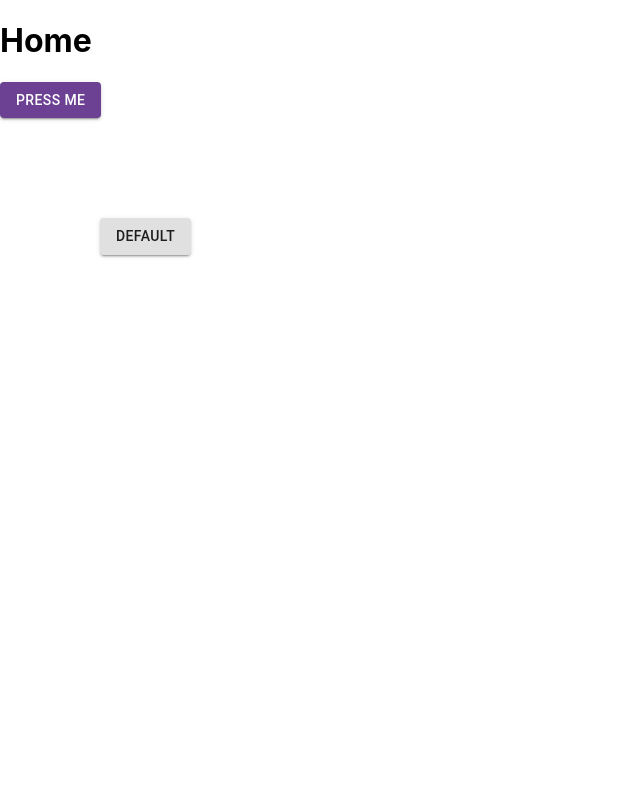
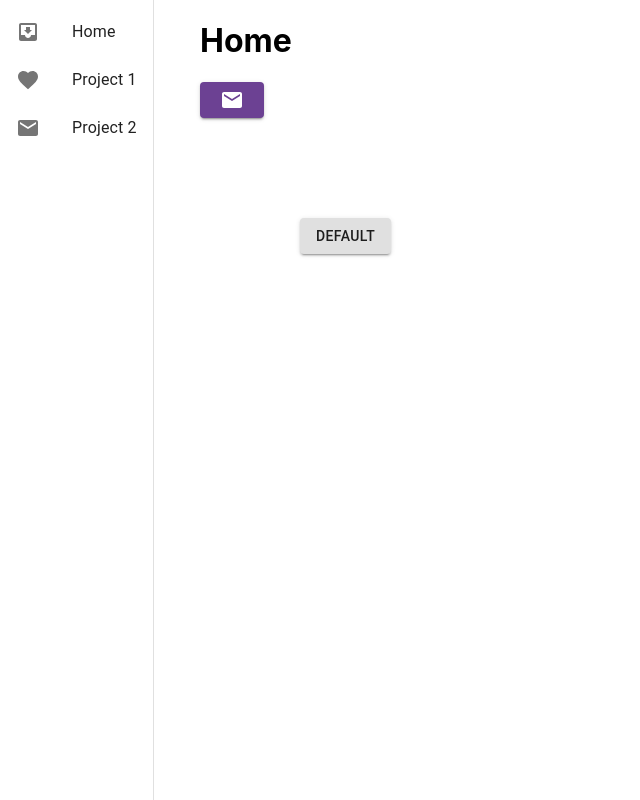
Before and after one commit to jcc928/design-project, a React (Create React App) app in the folder design-app/: page / in a window 1280 px wide. Shown: the whole page, without its empty margins (0-640 px from the left). Built offline with nearby package versions, Linux system fonts and the light colour scheme.

Commit message:
Added a working navigation drawer

```diff
--- a/design-app/src/App.js
+++ b/design-app/src/App.js
@@ -1,10 +1,22 @@
 import React from "react";
 import { Route, Switch } from "react-router-dom";
+// Custom styling imports
+import styled from "styled-components";
 
+// Pages import
 import Home from "./pages/Home";
 import Project1 from "./pages/Project1";
+
+// Component import
+import Drawer from "./components/Drawer";
+
+const PageContainer = styled.div`
+	display: flex;
+`;
 const App = () => {
 	return (
+		<PageContainer>
+			<Drawer />
 			<Switch>
 				<Route exact from="/" render={(props) => <Home {...props} />} />
 				<Route
@@ -13,6 +25,7 @@ const App = () => {
 					render={(props) => <Project1 {...props} />}
 				/>
 			</Switch>
+		</PageContainer>
 	);
 };
 
--- a/design-app/src/components/Drawer.js
+++ b/design-app/src/components/Drawer.js
@@ -1,10 +1,62 @@
 import React from "react";
+import { withRouter } from "react-router-dom";
 
 // MUI imports
-import { Drawer as MUIDrawer } from "@material-ui/core";
+import {
+	Drawer as MUIDrawer,
+	List,
+	ListItem,
+	ListItemIcon,
+	ListItemText
+} from "@material-ui/core";
 
-const Drawer = () => {
-	return <MUIDrawer></MUIDrawer>;
+// Material UI Icon imports
+import InboxIcon from "@material-ui/icons/MoveToInbox";
+import MailIcon from "@material-ui/icons/Mail";
+import FavoriteIcon from "@material-ui/icons/Favorite";
+
+// Custom styling imports
+import styled from "styled-components";
+
+const StyledDrawer = styled(MUIDrawer)`
+	width: 200px;
+`;
+const Drawer = (props) => {
+	const { history } = props;
+	const itemsList = [
+		{
+			text: "Home",
+			icon: <InboxIcon />,
+			onClick: () => history.push("/")
+		},
+		{
+			text: "Project 1",
+			icon: <FavoriteIcon />,
+			onClick: () => history.push("/project1")
+		},
+		{
+			text: "Project 2",
+			icon: <MailIcon />,
+			onClick: () => history.push("/project2")
+		}
+	];
+	return (
+		<StyledDrawer variant="permanent">
+			<List>
+				{itemsList.map((item, index) => {
+					const { text, icon, onClick } = item;
+					return (
+						<ListItem button key={text} onClick={onClick}>
+							{/* Only display if icon is not undefined */}
+							{icon && <ListItemIcon>{icon}</ListItemIcon>}
+
+							<ListItemText primary={text} />
+						</ListItem>
+					);
+				})}
+			</List>
+		</StyledDrawer>
+	);
 };
 
-export default Drawer;
+export default withRouter(Drawer);
--- a/design-app/src/pages/Home.js
+++ b/design-app/src/pages/Home.js
@@ -4,6 +4,8 @@ import React, { useState } from "react";
 import CustomButton from "../commons/CustomButton";
 import { Button } from "@material-ui/core";
 
+// Icon imports
+import MailIcon from "@material-ui/icons/Mail";
 //Custom styling import
 import styled from "styled-components";
 
@@ -25,7 +27,7 @@ const Home = () => {
 				color="primary"
 				onClick={(e) => buttonClicked(e)}
 			>
-				Press me
+				<MailIcon />
 			</Button>
 			<CustomDiv>
 				<CustomButton
```
Lines whose indentation alone changed are shown as unchanged.
